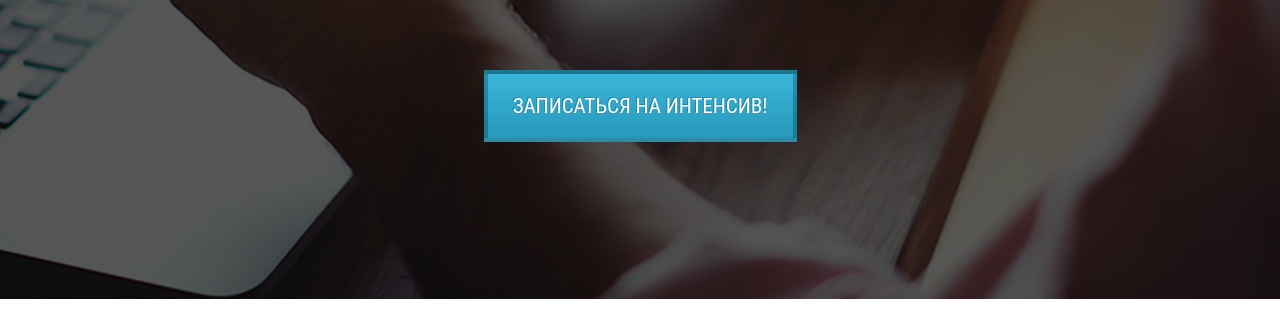
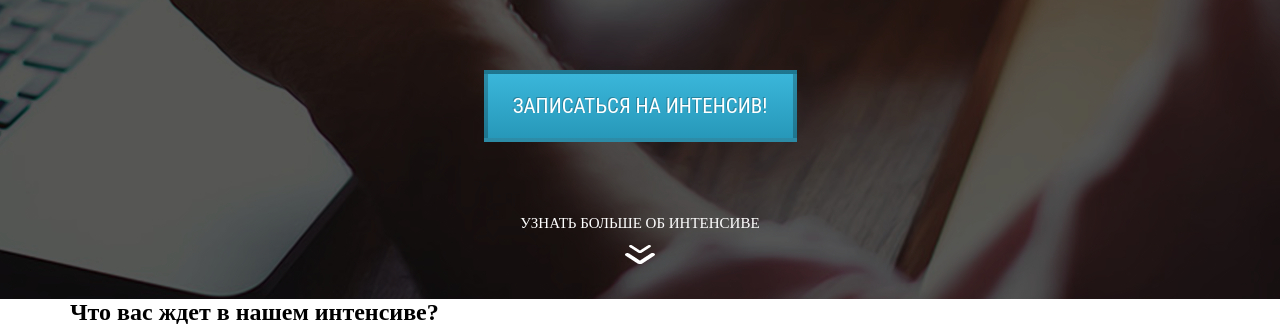
Before and after one commit to Darth2315/wordpress-intensive, a plain HTML site: page index.html in a window 1280 px wide. Shown: the part 501-827 px from the top of the page. Before the commit the page ends 800 px from the top, so only its background shows below. Drawn offline with Linux system fonts and the light colour scheme.

Commit message:
Section one is allready done

```diff
--- a/css/style.css
+++ b/css/style.css
@@ -99,3 +99,22 @@ h2.title {
     cursor: pointer;
     outline: none;
 }
+
+.more {
+    margin-top: 73px;
+}
+
+.more .more_text {
+    color: #ffffff;
+    font-family: "Roboto - Thin";
+    font-size: 15px;
+    font-weight: 400;
+    text-transform: uppercase;
+    text-align: center;
+}
+
+.more .more_img {
+    display: block;
+    margin: 0 auto;
+    margin-top: 13px;
+}
--- a/index.html
+++ b/index.html
@@ -28,6 +28,17 @@
             </div>
 
             <button class="promo_btn">Записаться на интенсив!</button>
+
+            <div class="more">
+                <div class="more_text">узнать больше об интенсиве</div>
+                <img src="icons/arrow-down.png" alt="down" class="more_img">
+            </div>
+        </div>
+    </section>
+
+    <section class="waiting">
+        <div class="container">
+            <h2 class="waiting_header">Что вас ждет в нашем интенсиве?</h2>
         </div>
     </section>
 </body>
```
